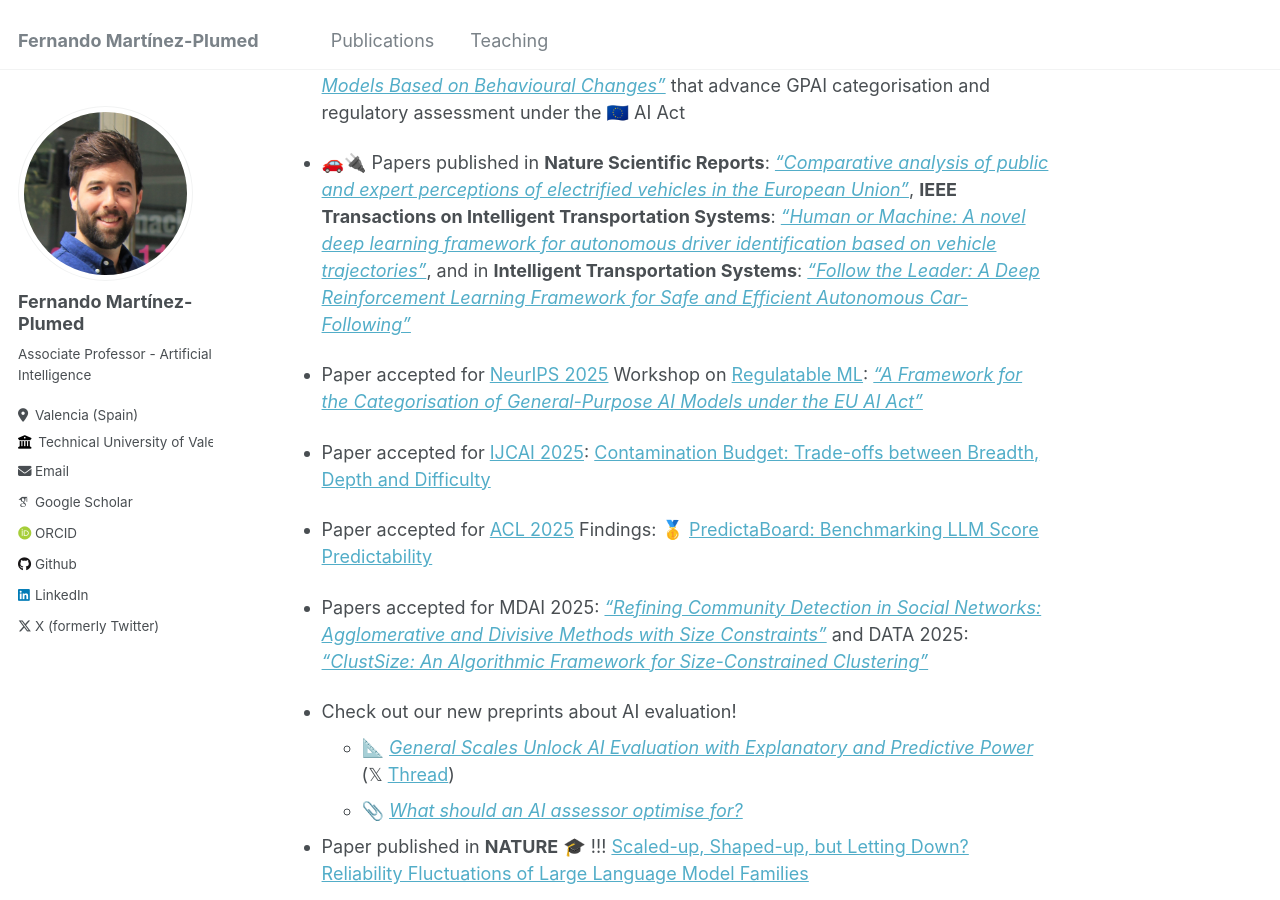
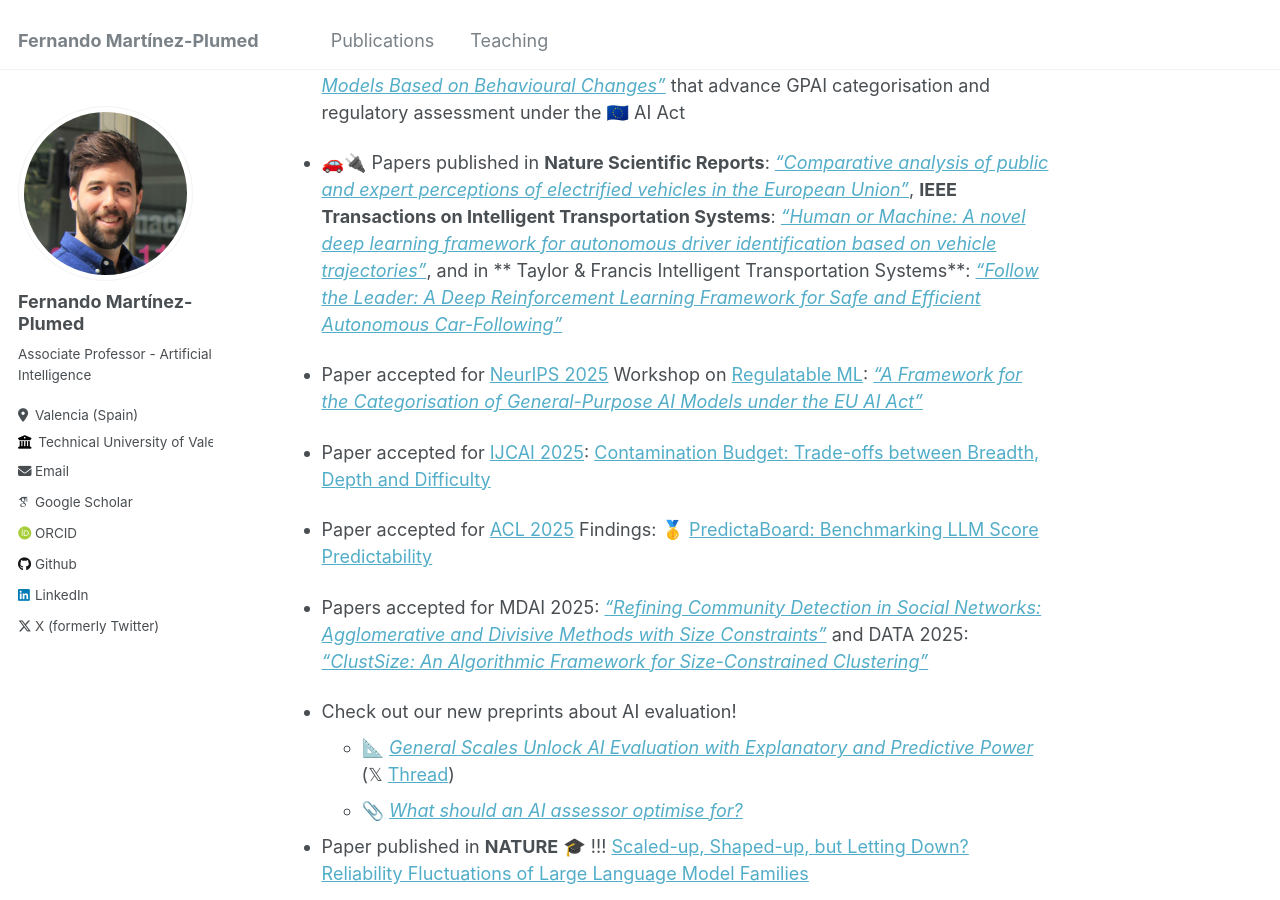
Before and after one commit to nandomp/nandomp.github.io, a Jekyll site: the page built from _pages/about.md, in a window 1280 px wide and 900 px high, scrolled down 525 px. Built offline with Jekyll 4.4.1, drawn with Linux system fonts in a browser that asks for light colours; some web fonts are replaced.

Commit message:
Update about.md

```diff
--- a/_pages/about.md
+++ b/_pages/about.md
@@ -18,7 +18,7 @@ Recent Highlights
 
 * Two new publications [*"A Framework for General-Purpose AI Model Categorisation"*](https://publications.jrc.ec.europa.eu/repository/handle/JRC143256) and [*"A Framework to Categorise Modified General-Purpose AI Models as New Models Based on Behavioural Changes"*](https://publications.jrc.ec.europa.eu/repository/handle/JRC143257) that advance GPAI categorisation and regulatory assessment under the 🇪🇺 AI Act
 
-* 🚗🔌 Papers published in **Nature Scientific Reports**: [*"Comparative analysis of public and expert perceptions of electrified vehicles in the European Union"*](https://www.nature.com/articles/s41598-025-06071-0), **IEEE Transactions on Intelligent Transportation Systems**: [*"Human or Machine: A novel deep learning framework for autonomous driver identification based on vehicle trajectories"*](), and in **Intelligent Transportation Systems**: [*"Follow the Leader: A Deep Reinforcement Learning Framework for Safe and Efficient Autonomous Car-Following"*](https://doi.org/10.1080/15472450.2025.2576907)
+* 🚗🔌 Papers published in **Nature Scientific Reports**: [*"Comparative analysis of public and expert perceptions of electrified vehicles in the European Union"*](https://www.nature.com/articles/s41598-025-06071-0), **IEEE Transactions on Intelligent Transportation Systems**: [*"Human or Machine: A novel deep learning framework for autonomous driver identification based on vehicle trajectories"*](), and in ** Taylor & Francis Intelligent Transportation Systems**: [*"Follow the Leader: A Deep Reinforcement Learning Framework for Safe and Efficient Autonomous Car-Following"*](https://doi.org/10.1080/15472450.2025.2576907)
 
 * Paper accepted for [NeurIPS 2025](https://neurips.cc/) Workshop on [Regulatable ML](https://regulatableml.github.io/#overview): [*"A Framework for the Categorisation of General-Purpose AI Models under the EU AI Act"*](https://openreview.net/forum?id=uE33aEsyX1)
 
```
